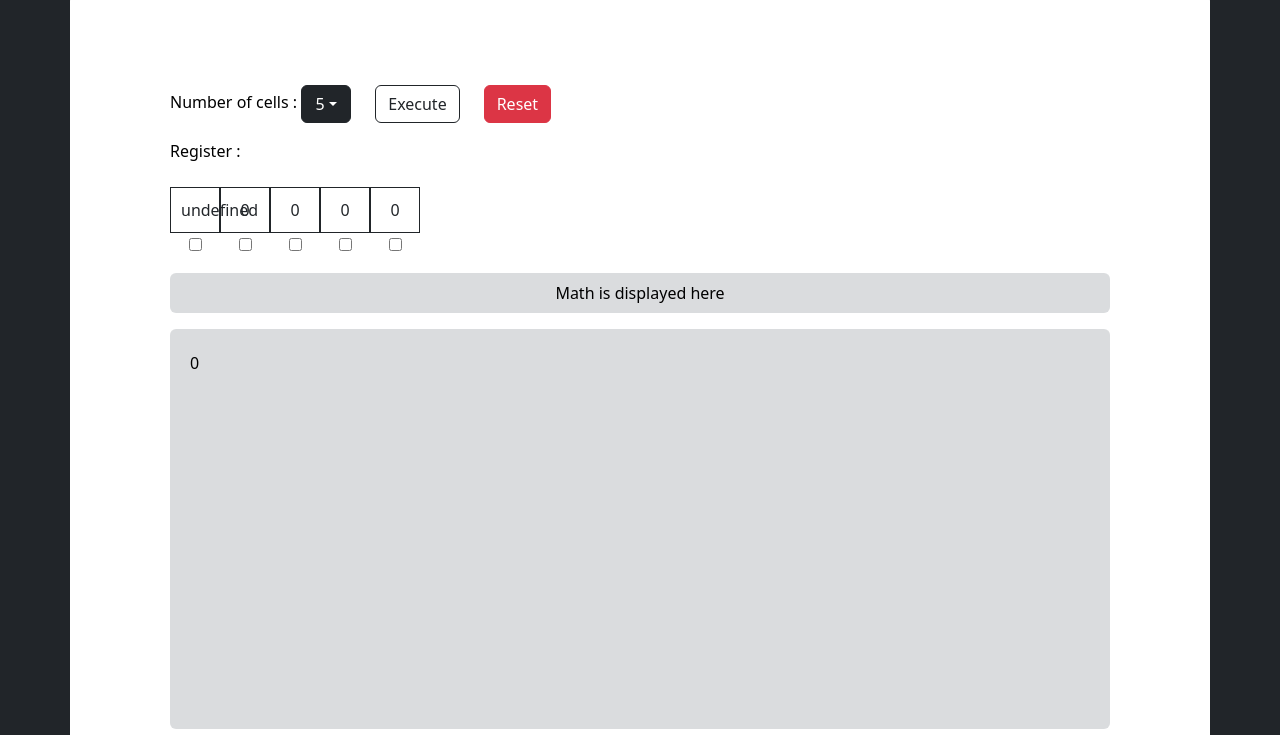
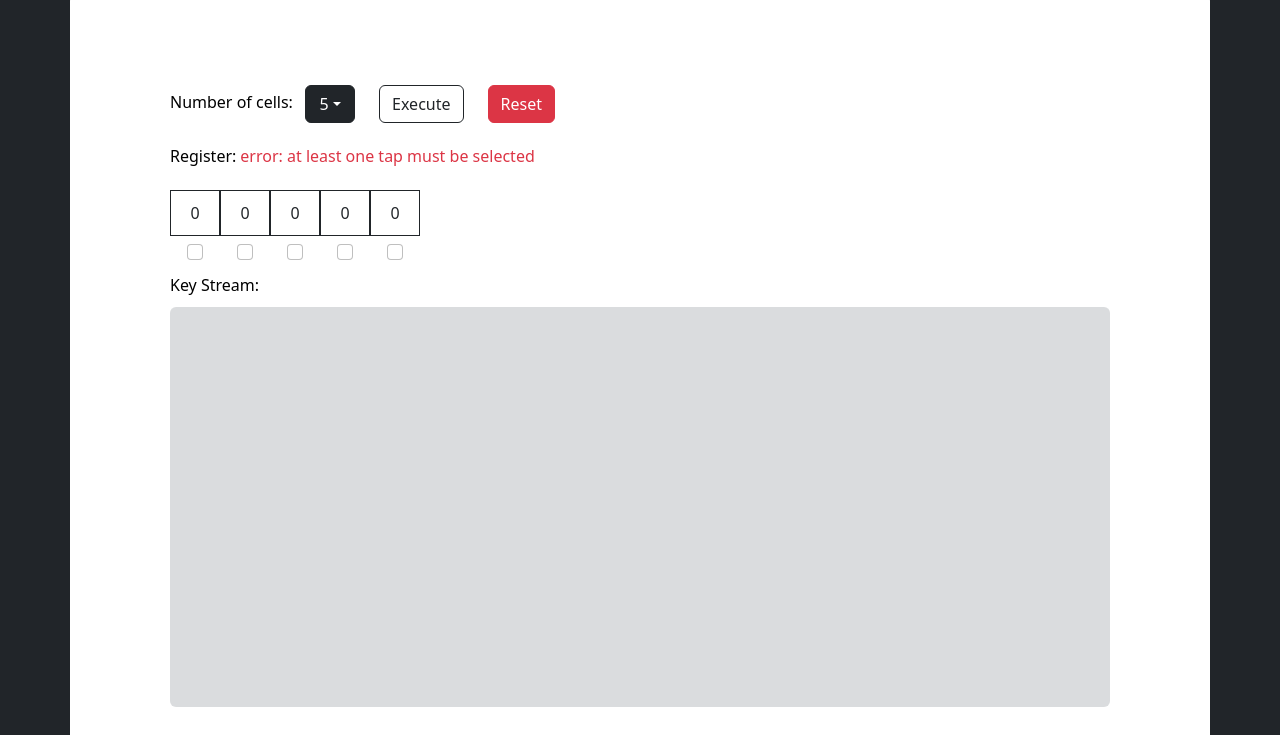
Before and after one commit to Will-Alger/LFSR, a website: page index.html in a window 1280 px wide. Both pictures are taken after a click on the button "Execute". Shown: the part 65-800 px from the top of the page. Drawn offline with nearby package versions, Linux system fonts and the light colour scheme.

Commit message:
refactored code

```diff
--- a/index.html
+++ b/index.html
@@ -36,7 +36,7 @@
             <div class="row ">
                 <div class="col-auto">
                     <div class="dropdown float-start">
-                        <label for="cell_select">Number of cells :</label>
+                        <label class="pe-2" for="cell_select"><h6>Number of cells:</h6></label>
                         <button class="btn btn-dark dropdown-toggle" type="button" id="cell_select" data-bs-toggle="dropdown" aria-expanded="false">5</button>
                         <ul class="dropdown-menu"></ul>
                     </div>
@@ -49,33 +49,25 @@
                 </div>
             </div>
 
-            <!--cells are rendered here-->
-            <div class="row"><div class="col">
-              <label class="float-start mt-3" for="cell_contents">Register :</label>
-            </div></div>
-            <table class="mt-4">
-                <tr id="cell_contents"></tr>
-
-                <!--
-                TODO 1. render checkboxes in #cell_taps, should be the same number specified in #cell_select
-                TODO 2. on checkbox check/uncheck, change corresponding cell button background to highlighted/un-highlighted
-                TODO 3. create some kind of additional row that displays cells being xored
-                TODO 4. Create additional dropdown after execute (defaults to 1) that allows you to specify how many times it should execute a shift cycle.
 
 
-                <input type="checkbox" class="taps">
-                -->
+            <div class="row mt-4">
+                <div class="col"><h6 class="float-start">Register: </h6><div class="text-danger float-start" id="error_msg"></div></div>
+            </div>
+
+            <!--cells are rendered here-->
+            <table class="mt-3">
+                <tr id="cell_contents"></tr>
                 <tr id="cell_taps"></tr>
             </table>
 
-
-            <div class="row m-0 mt-3">
-                <div class="col col-12 bg-secondary bg-opacity-25 rounded-2 p-2" >Math is displayed here</div>
-            </div>
-
+<!--            <div class="row m-0 mt-3">-->
+<!--                <div class="col col-12 bg-secondary bg-opacity-25 rounded-2 p-2" >Math is displayed here</div>-->
+<!--            </div>-->
 
             <!--output lines are rendered here-->
             <div class="row m-0 mt-3">
+                <label for="output" class="p-0 mb-1"><h6 class=" float-start">Key Stream: </h6></label>
                 <div class="col col-12 bg-secondary bg-opacity-25 rounded-2" id="output" ></div>
             </div>
 
@@ -85,7 +77,7 @@
         </div>
     </main>
 
-    <footer class="mt-auto text-white-50">
+    <footer class="mt-2 text-white-50">
         <p>Copyright &copy 2022 (Will Alger, Christian Lane)
             <br>Designed for CSC-483 at  <a href="https://www.nku.edu" class="text-white">Northern Kentucky University</a>
             <br><a href="https://github.com/Will-Alger/LFSR" class="text-white">Github Repository</a>
--- a/js/lfsr.js
+++ b/js/lfsr.js
@@ -1,9 +1,3 @@
-/*
-* This will include our logic for LFSR, including xor logic, shifting, etc.
-*/
-
-
-
 
 // input should be arr of 0s and 1s (int)
 function feedback(taps) { //xor is actually just modulo 2 so this does work
@@ -33,10 +27,10 @@ function next_register_val(arr, taps) {
     return arr2;
 }
 
-function getTaps() {
+function   getTaps() {
     let x = [];
     let arr = registerVal();
-    $(".taps").each(function(index) {
+    $(".tap").each(function(index) {
         if(this.checked){
             x.push(arr[index]);
         }
--- a/js/main.js
+++ b/js/main.js
@@ -1,28 +1,24 @@
-
-// cache commonly used selectors
 const DROP_DOWN_MENU = $('.dropdown-menu');
 const CELL_CONTENTS = $('#cell_contents');
 const CELL_SELECT = $('#cell_select');
-const CELL = $('.cell');
 const EXECUTE = $('#execute');
 const OUTPUT = $('#output');
 const RESET = $('#reset');
 const CELL_TAPS = $("#cell_taps");
+const ERROR = $('#error_msg');
+
+let result = "";
+let tripped = false;
+ERROR.hide();
 
 $(function () {
     init();
-    let result = "";
-    let tripped = false;
 
     // when # of cells selected change
     DROP_DOWN_MENU.on('click', '.dropdown-item', function() {
-        CELL_SELECT.html($(this).html());
+        renderRegister($(this).html())
+        resetKeyStream();
     });
-
-    CELL_SELECT.on('DOMSubtreeModified', function () {
-        renderCells(CELL_SELECT.html());
-        OUTPUT.empty();
-    })
 
     RESET.on('click', function () {
         reset();
@@ -30,15 +26,17 @@ $(function () {
         tripped = false;
     });
 
-    // TODO change to actually do a shift and not just put cell contents in output
+    EXECUTE.on('click', function() {
+        ERROR.empty();
 
-    EXECUTE.on('click', function() {
-        //console.log("hello ")
         let val = registerVal();
         let taps = getTaps();
-        if(tripped) {
-            result = keystream_output(val, result);
-        } else {
+
+        if (taps.length > 0) {
+            if(tripped) { // if output has already occurred
+                result = keystream_output(val, result); // append to end of current output as part of the key stream
+
+            } else { // otherwise
                 result = keystream_output(val);
                 tripped = true;
             }
@@ -47,49 +45,85 @@ $(function () {
                 this.innerHTML = next[index];
             })
             OUTPUT.append(("<p>" + result + "</p>"));
+        } else{
+            ERROR
+                .html("<h6 class='ps-1'>error: at least one tap must be selected</h6>")
+                .fadeToggle(300).delay(3000).fadeToggle(300).delay(3000);
+        }
     });
 })
 
+function init() {
+    if ($('.dropdown-item').length === 0)
+        renderMenuOptions(20);
+     renderRegister(5);
+}
 
 function reset() {
-    renderCells(5);
-    OUTPUT.empty();
+    resetKeyStream();
+    init();
 }
 
-
- function init() {
-    renderCells(5);
-    renderMenuOptions();
+function resetKeyStream() {
+    OUTPUT.empty();
+    result = "";
+    tripped = false;
 }
 
-function renderMenuOptions () {
-    for (let i = 1; i <= 20; i++) {
-        DROP_DOWN_MENU.append('<li><a class="dropdown-item">' + i.toString() + '</a></li>')
-    }
+function renderMenuOptions (n) {
+    for (let i = 1; i <= n; i++)
+        DROP_DOWN_MENU.append('<li><a class="dropdown-item">' + i.toString() + '</a></li>');
 }
 
-
-
-
-
-function renderCells(n) {
+function renderRegister(n) {
     CELL_SELECT.html(n);
-    $('#cell_contents').empty();
-    for (let i = 0; i < n; i++) {
-        CELL_CONTENTS.append('<td><button type="button" class="btn btn-outline-dark rounded-0 cell">0</button></td>');
-    }
-    $('.cell').each(function () {
-       this.addEventListener('click', function(){
-           OUTPUT.empty();
-           $(this).html() === '1' ? $(this).html('0')  : $(this).html('1');
-       })
-    })
+    renderCells(n);
     renderTaps(n);
 }
 
+function renderCell() {
+    CELL_CONTENTS.append('<td><button type="button" class="btn btn-outline-dark rounded-0 cell">0</button></td>');
+}
+
+function renderCells(n) {
+    CELL_CONTENTS.empty();
+    for (let i = 0; i < n; i++) {renderCell();}
+    attachCellListeners();
+}
+
+function attachCellListeners() {
+    $('.cell').each(function () {
+        this.addEventListener('click', function(){
+            resetKeyStream();
+            $(this).html() === '1' ? $(this).html('0')  : $(this).html('1');
+        });
+    });
+}
+
+function renderTap() {
+    CELL_TAPS.append('<td><input type="checkbox" class="tap form-check-input mt-2"></td>');
+}
+
 function renderTaps(n) {
-    $("#cell_taps").empty();
-    for(let i = 0; i < n; i++) {
-        CELL_TAPS.append('<td><input type="checkbox" class="taps"></td>')
+    CELL_TAPS.empty();
+    for (let i = 0; i < n; i++) {renderTap();}
+    attachTapListeners();
 }
+function attachTapListeners() {
+    $('.tap').each(function (index) {
+        this.addEventListener('change', function(){
+            resetKeyStream();
+            if (this.checked) {
+                $('#cell_contents td:nth-child(' + (index + 1) + ') button')
+                    .removeClass('btn-outline-dark')
+                    .addClass('btn-secondary')
+                    .css("border", '1px solid black')
             }
+            else {
+                $('#cell_contents td:nth-child(' + (index + 1) + ') button')
+                    .removeClass('btn-secondary')
+                    .addClass('btn-outline-dark')
+            }
+        });
+    });
+}
```
Lines whose indentation alone changed are shown as unchanged.
